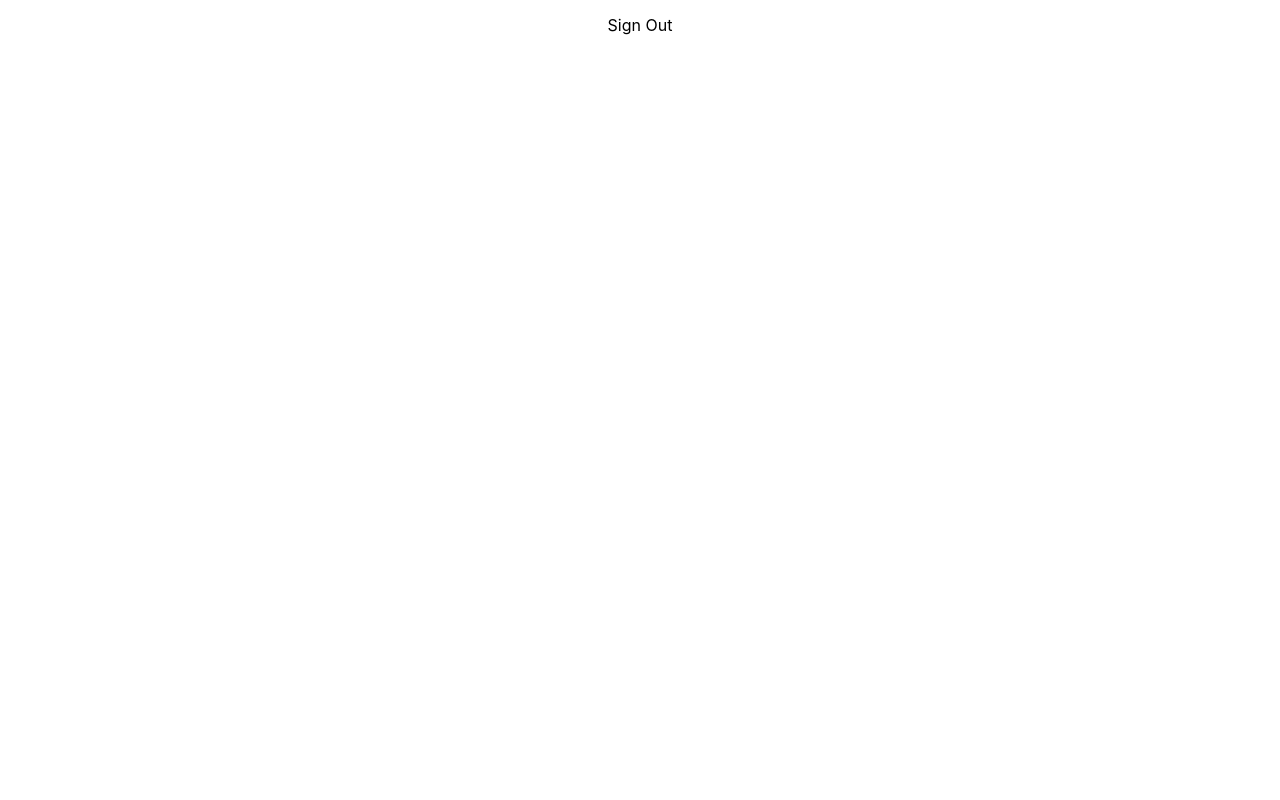
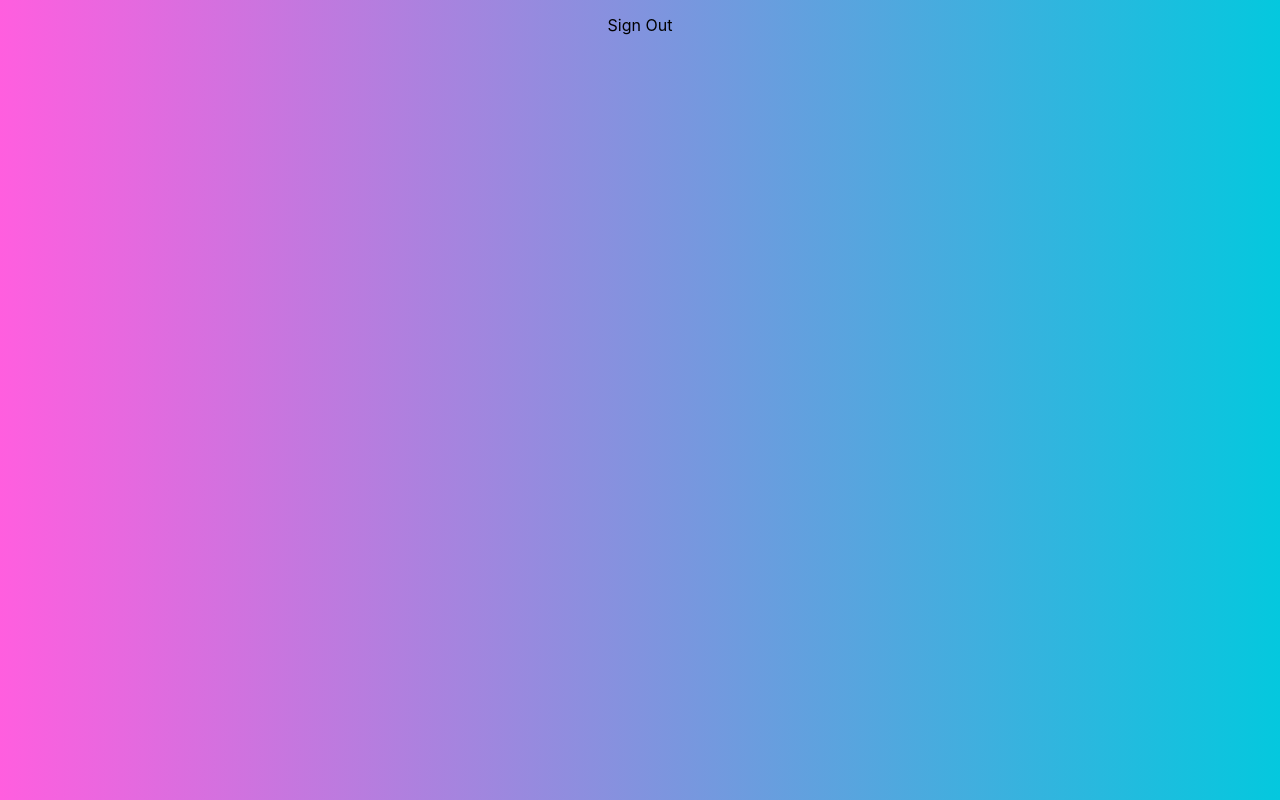
Before and after one commit to DeboraBucci/smart_brain, a React (Create React App) app: page / in a window 1280 px wide. Built offline with nearby package versions, Linux system fonts and the light colour scheme.

Commit message:
add gradient background to body element, and change all single quotes in the file to double quotes

```diff
--- a/src/index.css
+++ b/src/index.css
@@ -1,13 +1,14 @@
 body {
   margin: 0;
-  font-family: -apple-system, BlinkMacSystemFont, 'Segoe UI', 'Roboto', 'Oxygen',
-    'Ubuntu', 'Cantarell', 'Fira Sans', 'Droid Sans', 'Helvetica Neue',
+  font-family: -apple-system, BlinkMacSystemFont, "Segoe UI", "Roboto", "Oxygen",
+    "Ubuntu", "Cantarell", "Fira Sans", "Droid Sans", "Helvetica Neue",
     sans-serif;
   -webkit-font-smoothing: antialiased;
   -moz-osx-font-smoothing: grayscale;
+  background-image: linear-gradient(89deg, #ff5edf 0%, #04c8de 100%);
 }
 
 code {
-  font-family: source-code-pro, Menlo, Monaco, Consolas, 'Courier New',
+  font-family: source-code-pro, Menlo, Monaco, Consolas, "Courier New",
     monospace;
 }
```
